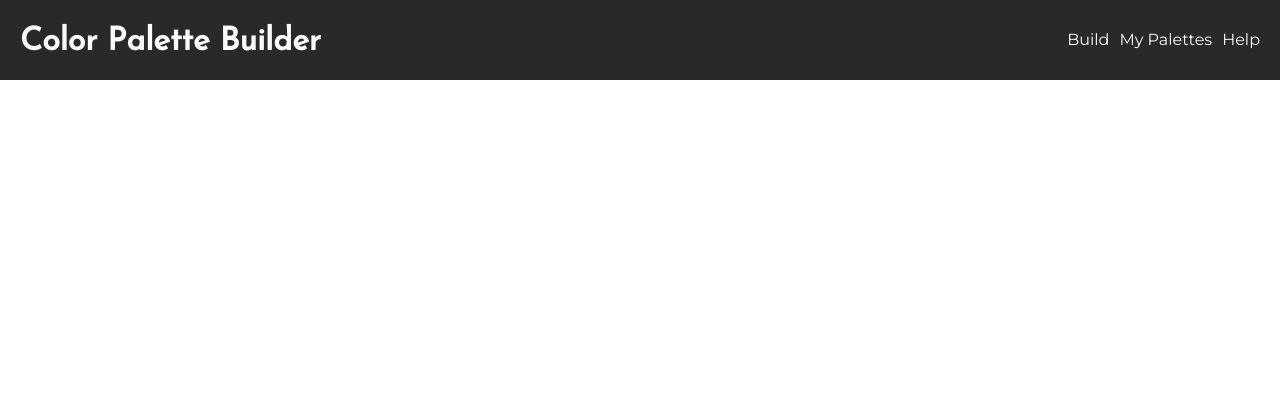
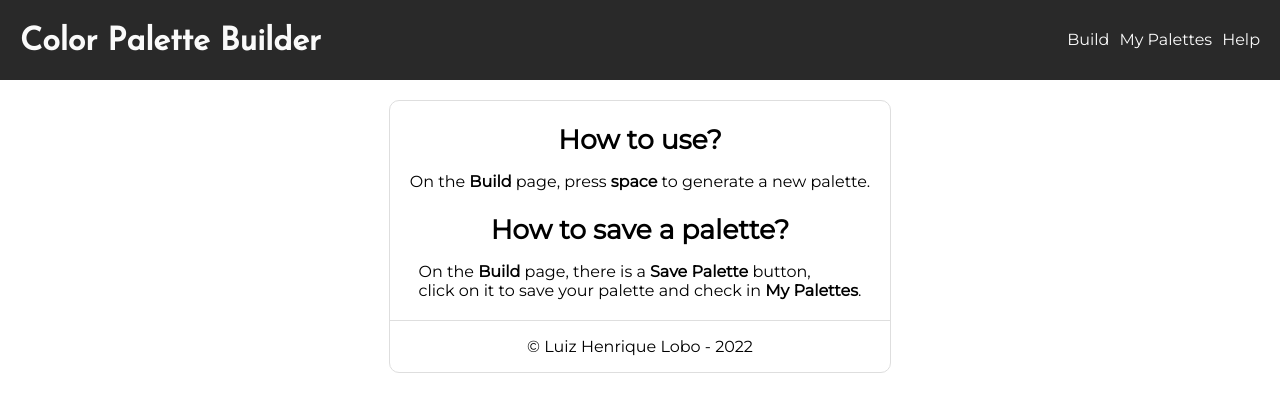
Before and after one commit to LuizHenriqueLobo1/color-palette-builder, a React (Vite) app: page /help in a window 1280 px wide. Shown: the top 412 px of the page. Built offline with nearby package versions, Linux system fonts and the light colour scheme; the HTML template or start-up script is replaced by a standard one.

Commit message:
Implementando componente de ajuda

```diff
--- a/src/pages/Help/Help.css
+++ b/src/pages/Help/Help.css
@@ -0,0 +1,46 @@
+@import url('https://fonts.googleapis.com/css2?family=Montserrat&display=swap');
+
+.help-container {
+  display: flex;
+  align-items: center;
+  justify-content: center;
+  font-family: 'Montserrat';
+  cursor: default;
+}
+
+.help-content {
+  margin-top: 100px;
+}
+
+.help-card {
+  display: flex;
+  flex-direction: column;
+  align-items: center;
+  justify-content: center;
+  width: 500px;
+  border: 1px solid #DEDEDE;
+  border-radius: 10px;
+}
+
+.help-card-header {
+  display: flex;
+  flex-direction: column;
+  align-items: center;
+  justify-content: center;
+}
+
+.help-card-header-title {
+  margin-bottom: 0px;
+  font-size: 20pt;
+}
+
+.help-card-header > p {
+  margin-bottom: 0px;
+}
+
+.help-card-footer {
+  text-align: center;
+  margin-top: 20px;
+  border-top: 1px solid #DEDEDE;
+  width: 500px;
+}
--- a/src/pages/Help/Help.jsx
+++ b/src/pages/Help/Help.jsx
@@ -1,3 +1,29 @@
+import './Help.css';
+
 export default function MyPalettes() {
-  return <div>Help component!</div>
+  return (
+    <div className='help-container'>
+      <div className='help-content'>
+        <div className='help-card'>
+          <div className='help-card-header'>
+            <h2 className='help-card-header-title'>How to use?</h2>
+            <p>
+              On the <b>Build</b> page, press <b>space</b> to generate a new palette.
+            </p>
+            <h2 className='help-card-header-title'>
+              How to save a palette?
+            </h2>
+            <p>
+              On the <b>Build</b> page, there is a <b>Save Palette</b> button,<br/> click on it to save your palette and check in <b>My Palettes</b>.
+            </p>
+          </div>
+          <div className='help-card-footer'>
+            <p className='help-card-footer-copyright'>
+              &copy; Luiz Henrique Lobo - 2022
+            </p>
+          </div>
+        </div>
+      </div>
+    </div>
+  );
 }
```
